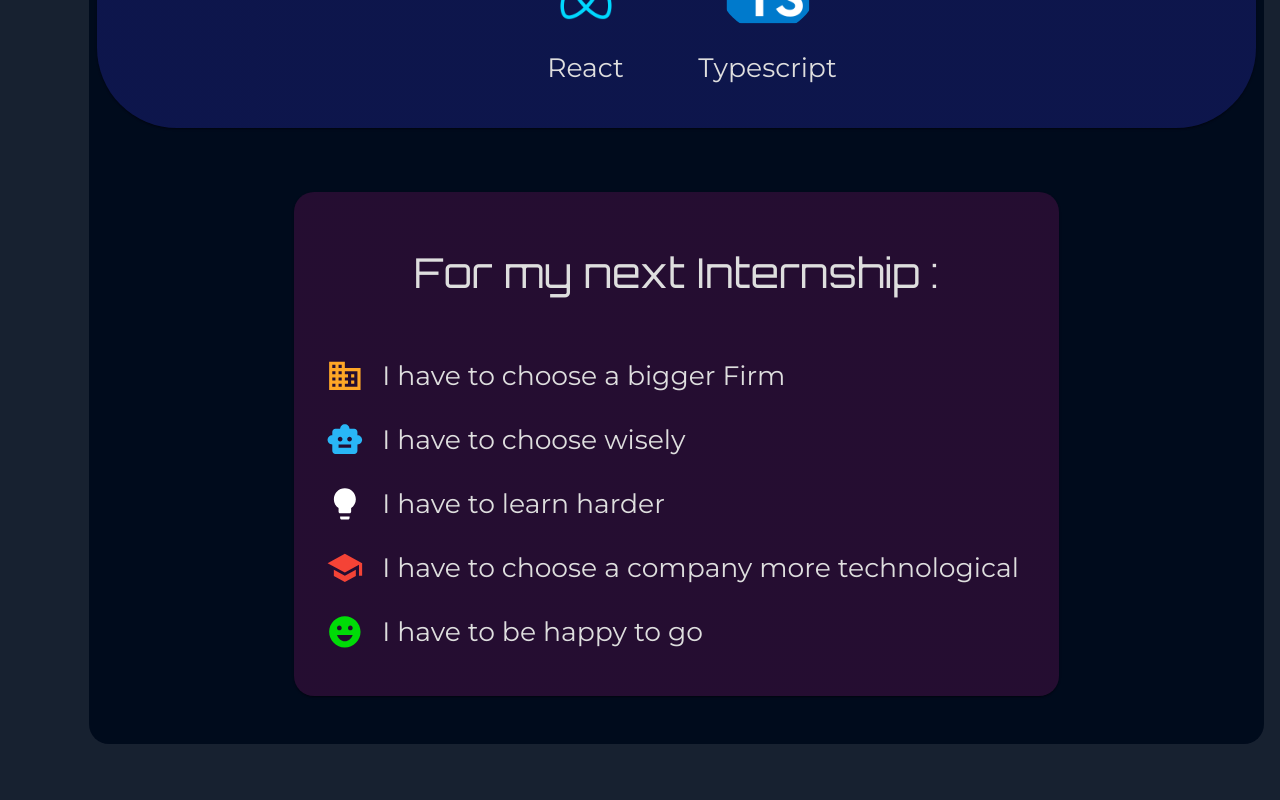
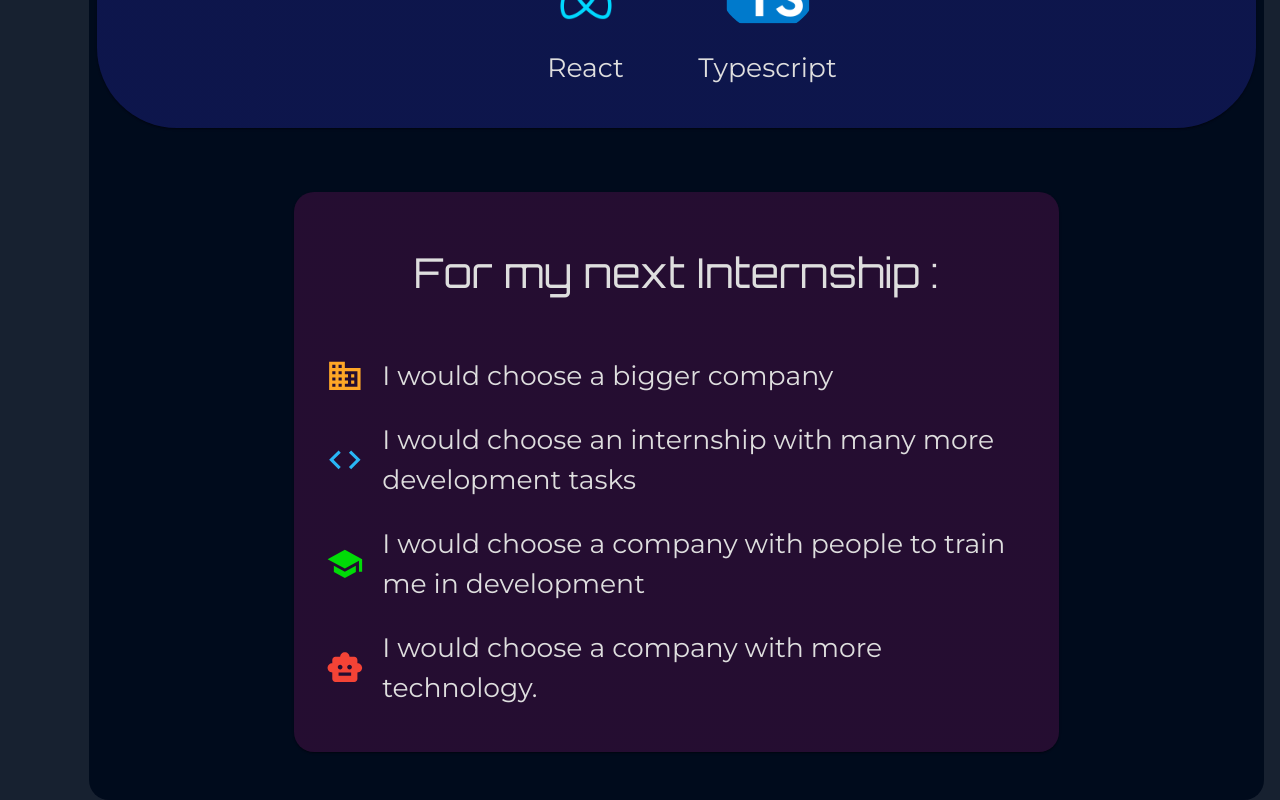
Before and after one commit to cocosmos/rapport-stage-erte, a React (Create React App) app: page /conclusion in a window 1280 px wide. Shown: the part 1332-2132 px from the top of the page. Before the commit the page ends 2076 px from the top, so only its background shows below. Built offline with nearby package versions, Linux system fonts and the light colour scheme; some icons are missing; what i18next-sprintf-postprocessor would draw is missing.

Commit message:
Change text of NextCard

```diff
--- a/public/assets/locales/en_translation.json
+++ b/public/assets/locales/en_translation.json
@@ -111,10 +111,9 @@
   ],
   "myNextIntern": [
     "For my next Internship :",
-    "I have to choose a bigger Firm",
-    "I have to choose wisely",
-    "I have to learn harder",
-    "I have to choose a company more technological",
-    "I have to be happy to go"
+    "I would choose a bigger company",
+    "I would choose an internship with many more development tasks",
+    "I would choose a company with people to train me in development",
+    "I would choose a company with more technology."
   ]
 }
--- a/public/assets/locales/fr_translation.json
+++ b/public/assets/locales/fr_translation.json
@@ -97,7 +97,7 @@
     "Devoir deviner les besoins"
   ],
   "skills": [
-    "Les compétences acquises ou amélioré :",
+    "Les compétences acquises ou améliorées :",
     "WordPress",
     "HTML",
     "CSS",
@@ -109,10 +109,9 @@
   ],
   "myNextIntern": [
     "Pour mon prochain stage :",
-    "Je dois choisir une plus grande entreprise",
-    "Je dois choisir judicieusement",
-    "Je dois apprendre davantage",
-    "Je dois choisir une entreprise plus technologique",
-    "Je dois être heureux d'aller travailler pour cette entreprise"
+    "Je choisirais une plus grande entreprise.",
+    "Je choisirais un stage avec beaucoup plus de tâches de developpeur.",
+    "Je choisirais une entreprise avec des personnes pour me former dans le développement.",
+    "Je choisirais une entreprise plus technologique."
   ]
 }
--- a/src/components/about/AboutCard.tsx
+++ b/src/components/about/AboutCard.tsx
@@ -17,7 +17,7 @@ const AboutCard = () => {
   const { t } = useTranslation();
   return (
     <Grid item xs={12} lg={7} xl={6} sx={{ borderRadius: "50" }}>
-      <Card sx={{ borderRadius: "10%", backgroundColor: "#190026" }}>
+      <Card sx={{ borderRadius: "30px", backgroundColor: "#190026" }}>
         <CardContent>
           <Typography variant="h3" color="secondary">
             {t("made_with")}
--- a/src/components/about/LastCommits.tsx
+++ b/src/components/about/LastCommits.tsx
@@ -1,7 +1,14 @@
 import { Fragment, useEffect, useState } from "react";
 import axios from "axios";
 import { grey } from "@mui/material/colors";
-import { Grid, List, ListItem, ListItemText, Typography } from "@mui/material";
+import {
+  Grid,
+  List,
+  ListItem,
+  ListItemText,
+  Typography,
+  useTheme,
+} from "@mui/material";
 import { useTranslation } from "react-i18next";
 
 const LastCommits = () => {
@@ -12,6 +19,8 @@ const LastCommits = () => {
       .then((res) => setcommitsData(res.data));
   }, []);
   const { t } = useTranslation();
+  const theme = useTheme();
+  const color = theme.palette.secondary.main;
 
   return (
     <Grid item xs={10} mt={5}>
@@ -23,7 +32,7 @@ const LastCommits = () => {
           <ListItem key={commit.sha}>
             <ListItemText
               primary={commit.commit.message}
-              sx={{ textAlign: "center" }}
+              sx={{ textAlign: "center", color: color }}
               secondary={
                 <Fragment>
                   <Typography
--- a/src/components/conclusion/NextCard.tsx
+++ b/src/components/conclusion/NextCard.tsx
@@ -14,6 +14,7 @@ import SmartToyIcon from "@mui/icons-material/SmartToy";
 import LightbulbIcon from "@mui/icons-material/Lightbulb";
 import SchoolIcon from "@mui/icons-material/School";
 import EmojiEmotionsIcon from "@mui/icons-material/EmojiEmotions";
+import CodeIcon from "@mui/icons-material/Code";
 
 const NextCard = () => {
   const { t } = useTranslation();
@@ -59,18 +60,14 @@ const itemData = [
   },
   {
     id: 2,
-    icon: <SmartToyIcon color="info" />,
+    icon: <CodeIcon color="info" />,
   },
   {
     id: 3,
-    icon: <LightbulbIcon color="secondary" />,
+    icon: <SchoolIcon color="success" />,
   },
   {
     id: 4,
-    icon: <SchoolIcon color="error" />,
-  },
-  {
-    id: 5,
-    icon: <EmojiEmotionsIcon color="success" />,
+    icon: <SmartToyIcon color="error" />,
   },
 ];
--- a/src/components/language/i18n.tsx
+++ b/src/components/language/i18n.tsx
@@ -12,7 +12,7 @@ i18n
   .use(sprintf)
   .init({
     supportedLngs: ["en", "fr"],
-    fallbackLng: "en",
+    fallbackLng: "fr",
     detection: {
       order: ["localStorage", "htmlTag", "path"],
     },
```
